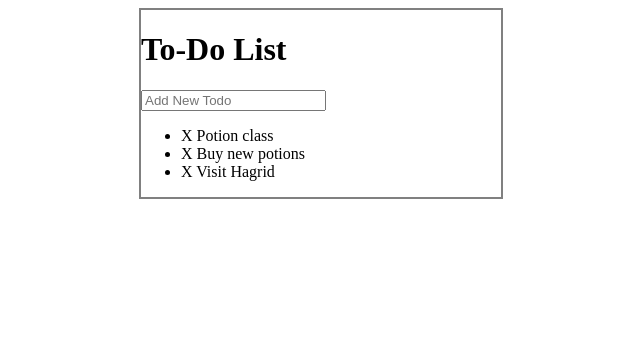
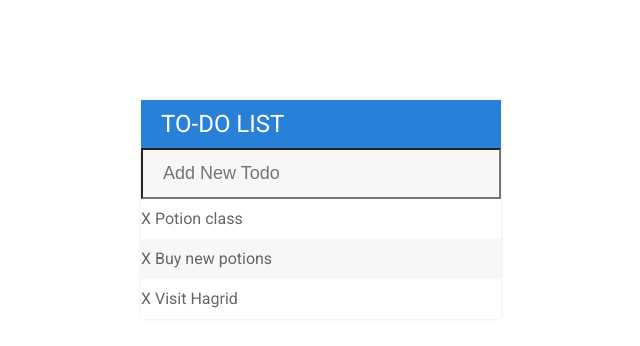
Before and after one commit to ChoChihTun/To-Do-List, a plain HTML site: page index.html in a window 1280 px wide. Shown: the whole page, without its empty margins (319-959 px from the left). Drawn offline with Linux system fonts and the light colour scheme.

Commit message:
Add style to the list box

```diff
--- a/assets/css/todos.css
+++ b/assets/css/todos.css
@@ -1,10 +1,57 @@
 #container {
-    border: 2px solid gray;
     width: 360px;
-    margin: 0 auto;
+    margin: 100px auto;
+    background: #f7f7f7;
+    box-shadow: 0 0 3px rgba(0, 0, 0, 0.1);
 }
 
 .completed {
     color: gray;
     text-decoration: line-through;
 }
+
+h1 {
+    color: white;
+    background: #2980d9;
+    margin: 0;
+    padding: 10px 20px;
+    text-transform: uppercase;
+    font-size: 24px;
+    font-weight: normal;
+}
+
+ul {
+    list-style: none; /* Removes the bullet point */
+    margin: 0;
+    padding: 0;
+}
+
+body {
+    font-family: Roboto;
+}
+
+li {
+    background: white;
+    height: 40px;
+    line-height: 40px;
+    color: #666;
+}
+
+li:nth-child(2n) {
+    background: #f7f7f7;
+}
+
+input {
+    font-size: 18px;
+    background-color: #f7f7f7;
+    width: 100%;
+    padding: 13px 13px 13px 20px;
+    box-sizing: border-box;
+    color: #2980d9;
+}
+
+input:focus {
+    background: white;
+    border: 3px solid #2980d9;
+    outline: none;
+}
--- a/index.html
+++ b/index.html
@@ -3,6 +3,7 @@
 
 <head>
     <title>Todo List</title>
+    <link href="https://fonts.googleapis.com/css?family=Roboto:400,500,700" rel="stylesheet">
     <link rel="stylesheet" type="text/css" href="./assets/css/todos.css" />
     <script src="./assets/js/lib/jquery-3.2.1.js"></script>
 </head>
```
